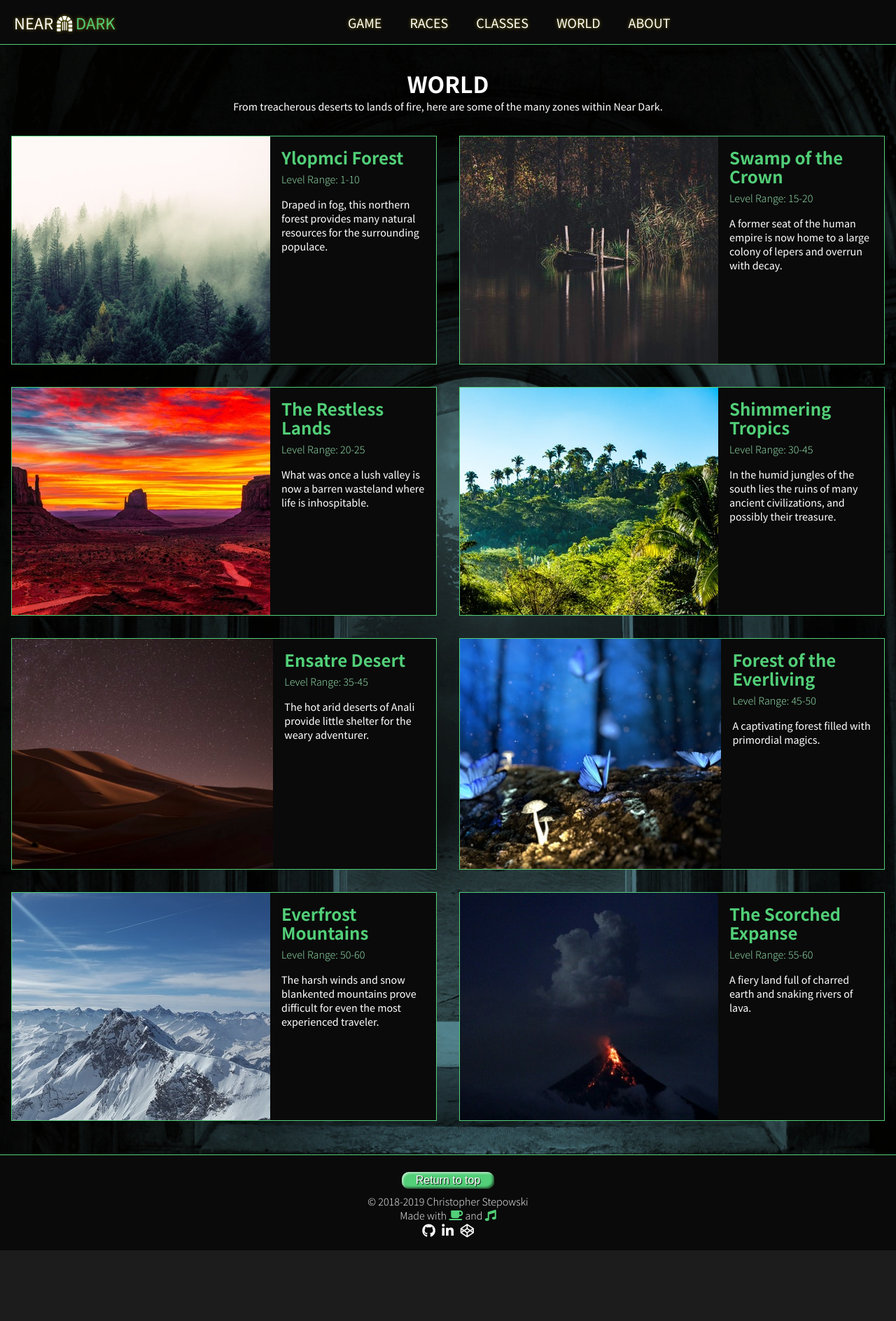
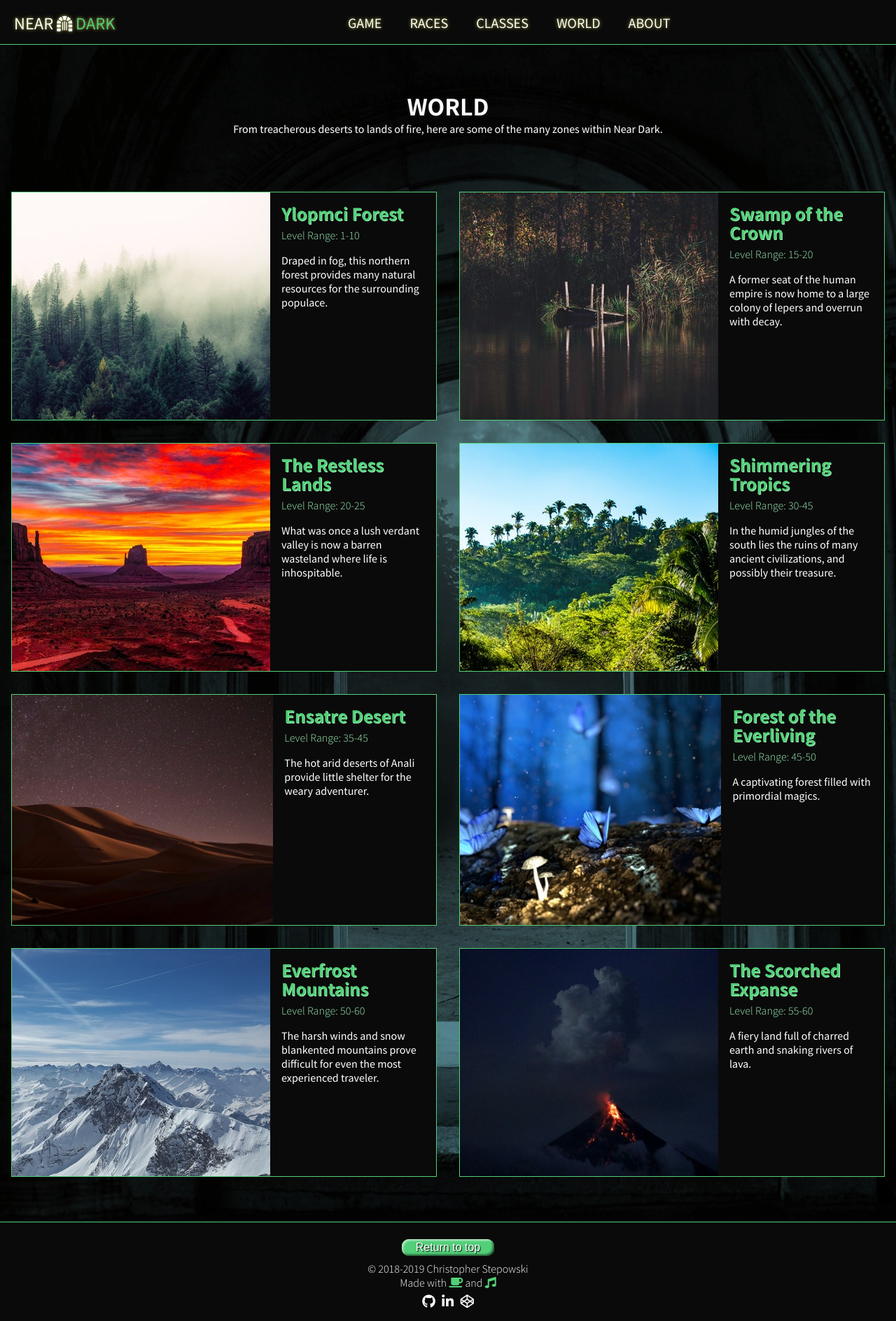
Before and after one commit to Panopticon772/near-dark, a plain HTML site: page app/index.html in a window 1280 px wide. Shown: the whole page at 70% size. Before the commit the page ends 1787 px from the top, so only its background shows below. Drawn offline with Linux system fonts and the light colour scheme.

Commit message:
Text highlighting.

```diff
--- a/app/assets/styles/world.css
+++ b/app/assets/styles/world.css
@@ -44,7 +44,7 @@ body {
     color: #fff;
     text-transform: uppercase;
     text-shadow: 0 0 1px transparent,
-                 0 0 5px rgba(255, 230, 0, 0.5);
+                 0 0 5px rgba(200, 198, 81, 0.9);
 }
 
 .main-nav li {
@@ -67,11 +67,7 @@ body {
 }
 
 .large-space {
-    height: 1.0rem;
-}
-
-.larger-space {
-    height: 2.0rem;
+    height: 3.0rem;
 }
 
 #title {
@@ -79,7 +75,7 @@ body {
     margin: 1.0rem;
     color: #fff;
     text-shadow: 0 0 1px transparent,
-                 0 0 5px rgba(10, 10, 10,.8);
+                 0 0 5px rgba(36, 36, 36, 0.9);
 }
 
 #title--main {
@@ -88,7 +84,6 @@ body {
 
 #title--sub {
     font-family: "Source Sans Pro", sans-serif;
-    text-shadow: 2px 1px 1px rgb(10, 10, 10);
 }
 
 .flex-container {
@@ -141,6 +136,7 @@ h2 {
 .class--info-name h2 {
     color: rgb(82, 207, 120);
     font-weight: 700;
+    text-shadow: 1px 1px 0px rgb(159, 241, 184);
 }
 
 footer {
@@ -183,6 +179,10 @@ footer {
     color: #fff;
     padding: 0 0.2rem 0.2rem 0.2rem;
     font-size: 1.2rem;
+}
+
+.coffee-music {
+    margin-bottom: 0.3rem;
 }
 
 .coffee-music--green-text {
--- a/app/index.html
+++ b/app/index.html
@@ -3,6 +3,8 @@
     <head>
         <title>Near Dark: World</title>
         <meta name="viewport" content="width=device-width, initial-scale=1">
+        <meta name="keywords" content="Role playing game, near dark, rpg, game, dark fantasy, fantasy game.">
+        <meta name="description" content="Web page for the RPG Near Dark.">
         <link rel="stylesheet" type="text/css" href="assets/styles/world.css">
         <link href="https://fonts.googleapis.com/css?family=Noto+Sans+SC:400,700|Source+Sans+Pro:300,400,700" rel="stylesheet">
         <link rel="stylesheet" href="https://use.fontawesome.com/releases/v5.5.0/css/all.css" integrity="sha384-B4dIYHKNBt8Bc12p+WXckhzcICo0wtJAoU8YZTY5qE0Id1GSseTk6S+L3BlXeVIU" crossorigin="anonymous">
@@ -35,9 +37,11 @@
             <p id="title--sub">From treacherous deserts to lands of fire, here are some of the many zones within Near Dark.</p>
         </div>
 
+        <div class="large-space"></div>
+
         <div class="flex-container">
             <div class="class">
-                <img src="/assets/images/northern-forest--icon.jpeg" class="responsive-img">
+                <img src="assets/images/northern-forest-icon.jpeg" class="responsive-img">
                 <div class="class--info">
                     <div class="class--info-name">
                         <h2>Ylopmci Forest</h2>
@@ -66,7 +70,7 @@
                         <h2>The Restless Lands</h2>
                         <p class="top-space">Level Range: 20-25</p>
                     </div>
-                    <p class="class--info-description">What was once a lush valley is now a barren wasteland where life is inhospitable.</p>
+                    <p class="class--info-description">What was once a lush verdant valley is now a barren wasteland where life is inhospitable.</p>
                 </div>
             </div>
 
@@ -130,13 +134,13 @@
             </div>
         </div>
 
-        <div class="larger-space"></div>
+        <div class="large-space"></div>
 
         <footer>
             <div class="social">
                 <button id="footer-btn">Return to top</button>
                 <p id="date">&copy; 2018-2019 Christopher Stepowski</p>
-                <div id="coffee-music">
+                <div class="coffee-music">
                     <p>Made with <i class="fas fa-coffee coffee-music--green-text"></i> and <i class="fas fa-music coffee-music--green-text"></i></p>
                 </div>
                 <div class="social-icons">
```
Also changed, not shown: app/assets/images/northern-forest-icon.jpeg (renamed from app/assets/images/northern-forest--icon.jpeg).
